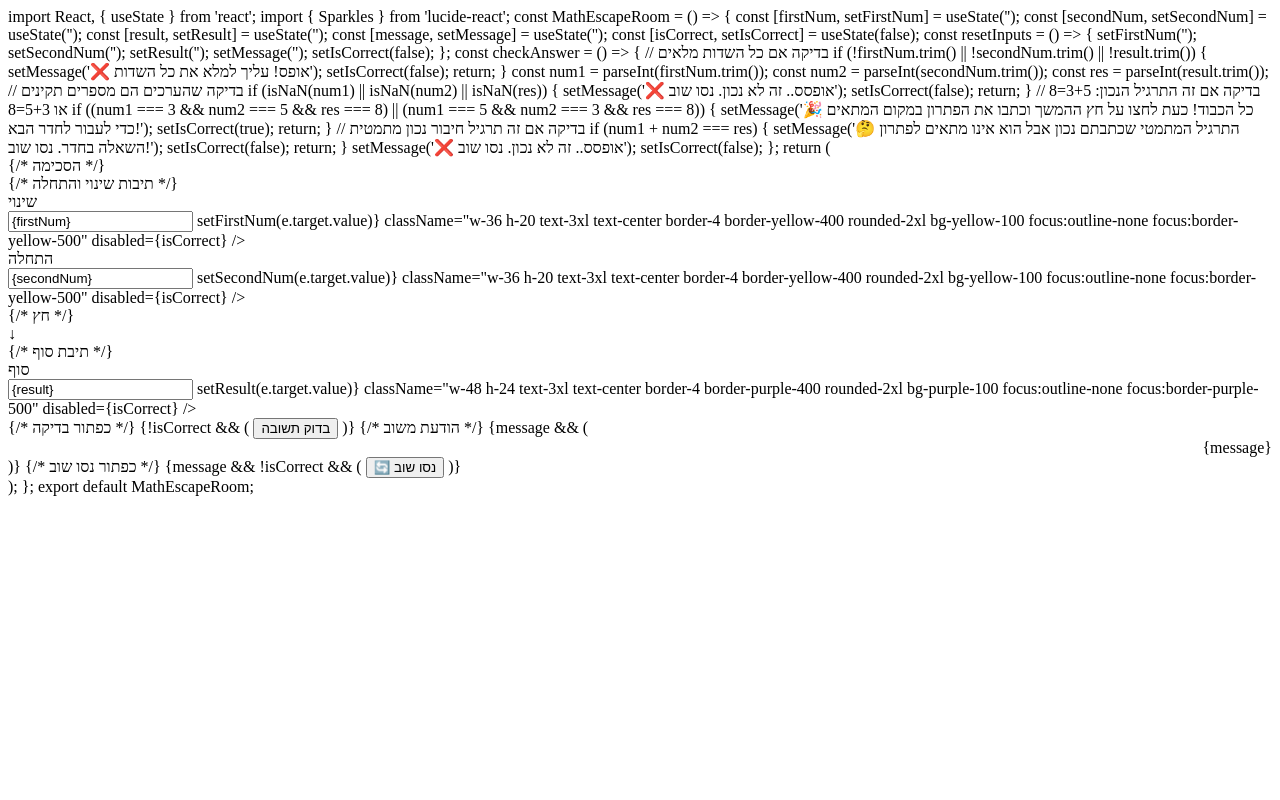
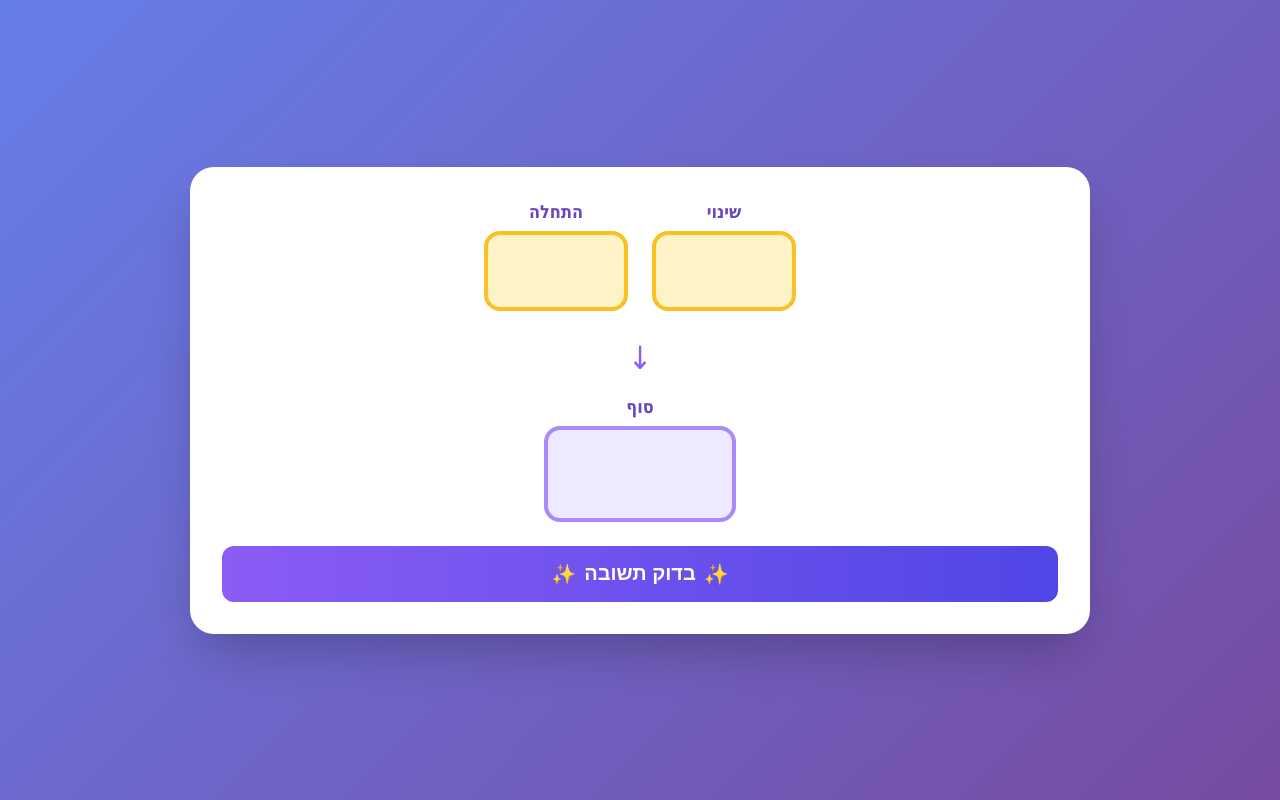
Before and after one commit to Inbal5980/claude-math-escape-broom, a plain HTML site: page index.html in a window 1280 px wide. Drawn offline with Linux system fonts and the light colour scheme.

Commit message:
Update index.html

```diff
--- a/index.html
+++ b/index.html
@@ -1,142 +1,321 @@
-import React, { useState } from 'react';
-import { Sparkles } from 'lucide-react';
+<!DOCTYPE html>
+<html lang="he" dir="rtl">
+<head>
+    <meta charset="UTF-8">
+    <meta name="viewport" content="width=device-width, initial-scale=1.0">
+    <title>חדר הבריחה המתמטי</title>
+    <style>
+        * {
+            margin: 0;
+            padding: 0;
+            box-sizing: border-box;
+        }
 
-const MathEscapeRoom = () => {
-  const [firstNum, setFirstNum] = useState('');
-  const [secondNum, setSecondNum] = useState('');
-  const [result, setResult] = useState('');
-  const [message, setMessage] = useState('');
-  const [isCorrect, setIsCorrect] = useState(false);
+        body {
+            font-family: 'Segoe UI', Tahoma, Geneva, Verdana, sans-serif;
+            background: linear-gradient(135deg, #667eea 0%, #764ba2 100%);
+            width: 100vw;
+            height: 100vh;
+            display: flex;
+            align-items: center;
+            justify-content: center;
+            overflow: hidden;
+        }
 
-  const resetInputs = () => {
-    setFirstNum('');
-    setSecondNum('');
-    setResult('');
-    setMessage('');
-    setIsCorrect(false);
-  };
+        .container {
+            width: 100%;
+            height: 100%;
+            max-width: 1400px;
+            display: flex;
+            align-items: center;
+            justify-content: center;
+            padding: 24px;
+        }
 
-  const checkAnswer = () => {
+        .card {
+            background: white;
+            border-radius: 24px;
+            box-shadow: 0 25px 50px -12px rgba(0, 0, 0, 0.25);
+            padding: 32px;
+            width: 100%;
+            max-width: 900px;
+        }
+
+        .input-row {
+            display: flex;
+            justify-content: center;
+            gap: 24px;
+            margin-bottom: 24px;
+        }
+
+        .input-group {
+            text-align: center;
+        }
+
+        .label {
+            color: #6b46c1;
+            font-weight: bold;
+            font-size: 18px;
+            margin-bottom: 8px;
+        }
+
+        .input-box {
+            width: 144px;
+            height: 80px;
+            font-size: 32px;
+            text-align: center;
+            border: 4px solid #fbbf24;
+            border-radius: 16px;
+            background: #fef3c7;
+            outline: none;
+            transition: border-color 0.3s;
+        }
+
+        .input-box:focus {
+            border-color: #f59e0b;
+        }
+
+        .input-box:disabled {
+            opacity: 0.6;
+            cursor: not-allowed;
+        }
+
+        .result-box {
+            width: 192px;
+            height: 96px;
+            border: 4px solid #a78bfa;
+            background: #ede9fe;
+        }
+
+        .result-box:focus {
+            border-color: #8b5cf6;
+        }
+
+        .arrow {
+            text-align: center;
+            margin-bottom: 16px;
+        }
+
+        .arrow-icon {
+            font-size: 32px;
+            color: #8b5cf6;
+        }
+
+        .result-section {
+            text-align: center;
+            margin-bottom: 24px;
+        }
+
+        .button {
+            width: 100%;
+            padding: 16px;
+            border-radius: 12px;
+            font-size: 20px;
+            font-weight: bold;
+            border: none;
+            cursor: pointer;
+            transition: all 0.3s;
+            display: flex;
+            align-items: center;
+            justify-content: center;
+            gap: 8px;
+        }
+
+        .button:hover {
+            transform: scale(1.05);
+        }
+
+        .check-button {
+            background: linear-gradient(to right, #8b5cf6, #4f46e5);
+            color: white;
+        }
+
+        .check-button:hover {
+            background: linear-gradient(to right, #7c3aed, #4338ca);
+        }
+
+        .retry-button {
+            background: linear-gradient(to right, #fb923c, #ec4899);
+            color: white;
+            margin-top: 12px;
+        }
+
+        .retry-button:hover {
+            background: linear-gradient(to right, #f97316, #db2777);
+        }
+
+        .message {
+            margin-top: 16px;
+            padding: 16px;
+            border-radius: 12px;
+            text-align: center;
+            font-size: 18px;
+            font-weight: 600;
+            direction: rtl;
+        }
+
+        .message.success {
+            background: #dcfce7;
+            color: #166534;
+            border: 4px solid #86efac;
+        }
+
+        .message.warning {
+            background: #fef3c7;
+            color: #92400e;
+            border: 4px solid #fde047;
+        }
+
+        .message.error {
+            background: #fee2e2;
+            color: #991b1b;
+            border: 4px solid #fca5a5;
+        }
+
+        .hidden {
+            display: none;
+        }
+
+        .sparkle {
+            display: inline-block;
+            font-size: 20px;
+        }
+    </style>
+</head>
+<body>
+    <div class="container">
+        <div class="card">
+            <!-- תיבות שינוי והתחלה -->
+            <div class="input-row">
+                <div class="input-group">
+                    <div class="label">שינוי</div>
+                    <input type="text" id="firstNum" class="input-box" maxlength="2">
+                </div>
+                <div class="input-group">
+                    <div class="label">התחלה</div>
+                    <input type="text" id="secondNum" class="input-box" maxlength="2">
+                </div>
+            </div>
+
+            <!-- חץ -->
+            <div class="arrow">
+                <div class="arrow-icon">↓</div>
+            </div>
+
+            <!-- תיבת סוף -->
+            <div class="result-section">
+                <div class="label">סוף</div>
+                <input type="text" id="result" class="input-box result-box" maxlength="2">
+            </div>
+
+            <!-- כפתור בדיקה -->
+            <button id="checkBtn" class="button check-button">
+                <span class="sparkle">✨</span>
+                <span>בדוק תשובה</span>
+                <span class="sparkle">✨</span>
+            </button>
+
+            <!-- הודעת משוב -->
+            <div id="message" class="message hidden"></div>
+
+            <!-- כפתור נסו שוב -->
+            <button id="retryBtn" class="button retry-button hidden">
+                🔄 נסו שוב
+            </button>
+        </div>
+    </div>
+
+    <script>
+        const firstNumInput = document.getElementById('firstNum');
+        const secondNumInput = document.getElementById('secondNum');
+        const resultInput = document.getElementById('result');
+        const checkBtn = document.getElementById('checkBtn');
+        const retryBtn = document.getElementById('retryBtn');
+        const messageDiv = document.getElementById('message');
+
+        let isCorrect = false;
+
+        function checkAnswer() {
+            const firstNum = firstNumInput.value.trim();
+            const secondNum = secondNumInput.value.trim();
+            const result = resultInput.value.trim();
+
             // בדיקה אם כל השדות מלאים
-    if (!firstNum.trim() || !secondNum.trim() || !result.trim()) {
-      setMessage('❌ אופס! עליך למלא את כל השדות');
-      setIsCorrect(false);
+            if (!firstNum || !secondNum || !result) {
+                showMessage('❌ אופס! עליך למלא את כל השדות', 'error');
                 return;
             }
 
-    const num1 = parseInt(firstNum.trim());
-    const num2 = parseInt(secondNum.trim());
-    const res = parseInt(result.trim());
+            const num1 = parseInt(firstNum);
+            const num2 = parseInt(secondNum);
+            const res = parseInt(result);
 
             // בדיקה שהערכים הם מספרים תקינים
             if (isNaN(num1) || isNaN(num2) || isNaN(res)) {
-      setMessage('❌ אופסס.. זה לא נכון. נסו שוב');
-      setIsCorrect(false);
+                showMessage('❌ אופסס.. זה לא נכון. נסו שוב', 'error');
                 return;
             }
 
             // בדיקה אם זה התרגיל הנכון: 3+5=8 או 5+3=8
             if ((num1 === 3 && num2 === 5 && res === 8) || (num1 === 5 && num2 === 3 && res === 8)) {
-      setMessage('🎉 כל הכבוד! כעת לחצו על חץ ההמשך וכתבו את הפתרון במקום המתאים כדי לעבור לחדר הבא!');
-      setIsCorrect(true);
+                showMessage('🎉 כל הכבוד! כעת לחצו על חץ ההמשך וכתבו את הפתרון במקום המתאים כדי לעבור לחדר הבא!', 'success');
+                isCorrect = true;
+                disableInputs();
+                checkBtn.classList.add('hidden');
+                retryBtn.classList.add('hidden');
                 return;
             }
 
             // בדיקה אם זה תרגיל חיבור נכון מתמטית
             if (num1 + num2 === res) {
-      setMessage('🤔 התרגיל המתמטי שכתבתם נכון אבל הוא אינו מתאים לפתרון השאלה בחדר. נסו שוב!');
-      setIsCorrect(false);
+                showMessage('🤔 התרגיל המתמטי שכתבתם נכון אבל הוא אינו מתאים לפתרון השאלה בחדר. נסו שוב!', 'warning');
+                retryBtn.classList.remove('hidden');
                 return;
             }
 
-    setMessage('❌ אופסס.. זה לא נכון. נסו שוב');
-    setIsCorrect(false);
-  };
+            showMessage('❌ אופסס.. זה לא נכון. נסו שוב', 'error');
+            retryBtn.classList.remove('hidden');
+        }
 
-  return (
-    <div className="w-full h-screen flex items-center justify-center" style={{background: 'linear-gradient(135deg, #667eea 0%, #764ba2 100%)', aspectRatio: '16/9'}}>
-      <div className="w-full h-full max-w-7xl flex items-center justify-center p-6">
-        {/* הסכימה */}
-        <div className="bg-white rounded-3xl shadow-2xl p-8 w-full max-w-4xl">
-          {/* תיבות שינוי והתחלה */}
-          <div className="flex justify-center gap-6 mb-6">
-            <div className="text-center">
-              <div className="text-purple-700 font-bold text-lg mb-2">שינוי</div>
-              <input
-                type="text"
-                value={firstNum}
-                onChange={(e) => setFirstNum(e.target.value)}
-                className="w-36 h-20 text-3xl text-center border-4 border-yellow-400 rounded-2xl bg-yellow-100 focus:outline-none focus:border-yellow-500"
-                disabled={isCorrect}
-              />
-            </div>
-            <div className="text-center">
-              <div className="text-purple-700 font-bold text-lg mb-2">התחלה</div>
-              <input
-                type="text"
-                value={secondNum}
-                onChange={(e) => setSecondNum(e.target.value)}
-                className="w-36 h-20 text-3xl text-center border-4 border-yellow-400 rounded-2xl bg-yellow-100 focus:outline-none focus:border-yellow-500"
-                disabled={isCorrect}
-              />
-            </div>
-          </div>
+        function showMessage(text, type) {
+            messageDiv.textContent = text;
+            messageDiv.className = 'message ' + type;
+            messageDiv.classList.remove('hidden');
+        }
 
-          {/* חץ */}
-          <div className="text-center mb-4">
-            <div className="text-3xl text-purple-600">↓</div>
-          </div>
+        function resetInputs() {
+            firstNumInput.value = '';
+            secondNumInput.value = '';
+            resultInput.value = '';
+            messageDiv.classList.add('hidden');
+            retryBtn.classList.add('hidden');
+            isCorrect = false;
+            enableInputs();
+        }
 
-          {/* תיבת סוף */}
-          <div className="text-center mb-6">
-            <div className="text-purple-700 font-bold text-lg mb-2">סוף</div>
-            <input
-              type="text"
-              value={result}
-              onChange={(e) => setResult(e.target.value)}
-              className="w-48 h-24 text-3xl text-center border-4 border-purple-400 rounded-2xl bg-purple-100 focus:outline-none focus:border-purple-500"
-              disabled={isCorrect}
-            />
-          </div>
+        function disableInputs() {
+            firstNumInput.disabled = true;
+            secondNumInput.disabled = true;
+            resultInput.disabled = true;
+        }
 
-          {/* כפתור בדיקה */}
-          {!isCorrect && (
-            <button
-              onClick={checkAnswer}
-              className="w-full py-4 rounded-xl text-xl font-bold bg-gradient-to-r from-purple-500 to-indigo-600 text-white hover:from-purple-600 hover:to-indigo-700 transform hover:scale-105 transition-all flex items-center justify-center gap-2"
-            >
-              <Sparkles size={20} />
-              בדוק תשובה
-              <Sparkles size={20} />
-            </button>
-          )}
+        function enableInputs() {
+            firstNumInput.disabled = false;
+            secondNumInput.disabled = false;
+            resultInput.disabled = false;
+        }
 
-          {/* הודעת משוב */}
-          {message && (
-            <div className={`mt-4 p-4 rounded-xl text-center text-lg font-semibold ${
-              message.includes('כל הכבוד')
-                ? 'bg-green-100 text-green-800 border-4 border-green-400'
-                : message.includes('התרגיל המתמטי שכתבתם נכון')
-                ? 'bg-yellow-100 text-yellow-800 border-4 border-yellow-400'
-                : 'bg-red-100 text-red-800 border-4 border-red-400'
-            }`} dir="rtl">
-              {message}
-            </div>
-          )}
+        checkBtn.addEventListener('click', checkAnswer);
+        retryBtn.addEventListener('click', resetInputs);
 
-          {/* כפתור נסו שוב */}
-          {message && !isCorrect && (
-            <button
-              onClick={resetInputs}
-              className="w-full mt-3 py-3 rounded-xl text-lg font-bold bg-gradient-to-r from-orange-400 to-pink-500 text-white hover:from-orange-500 hover:to-pink-600 transform hover:scale-105 transition-all"
-            >
-              🔄 נסו שוב
-            </button>
-          )}
-        </div>
-      </div>
-    </div>
-  );
-};
-
-export default MathEscapeRoom;
+        // אפשרות ללחוץ Enter לבדיקה
+        [firstNumInput, secondNumInput, resultInput].forEach(input => {
+            input.addEventListener('keypress', (e) => {
+                if (e.key === 'Enter' && !isCorrect) {
+                    checkAnswer();
+                }
+            });
+        });
+    </script>
+</body>
+</html>
```
Lines whose indentation alone changed are shown as unchanged.
